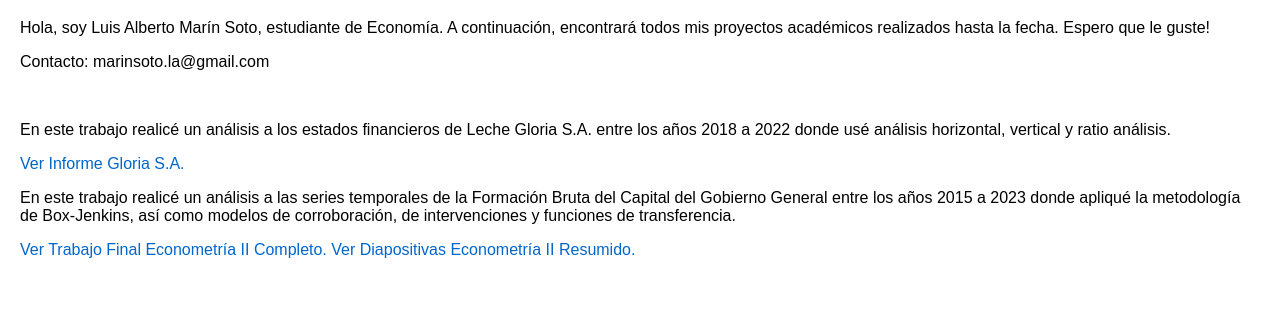
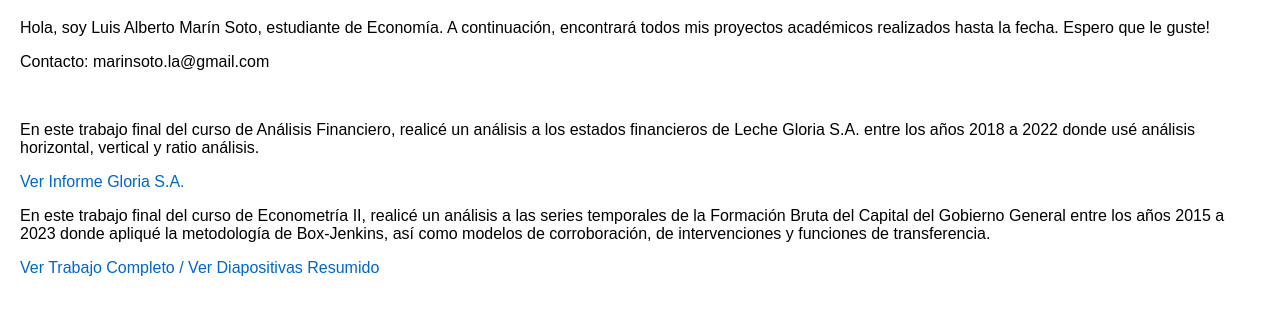
Before and after one commit to SkinRiod/Proyectos-Academicos, a plain HTML site: page index.html in a window 1280 px wide. Shown: the part 61-376 px from the top of the page. Drawn offline with Linux system fonts and the light colour scheme.

Commit message:
index.html

```diff
--- a/index.html
+++ b/index.html
@@ -22,13 +22,13 @@
     </div>
     <ul>
         <li>
-            <p class="description">En este trabajo realicé un análisis a los estados financieros de Leche Gloria S.A. entre los años 2018 a 2022 donde usé análisis horizontal, vertical y ratio análisis.</p>
+            <p class="description">En este trabajo final del curso de Análisis Financiero, realicé un análisis a los estados financieros de Leche Gloria S.A. entre los años 2018 a 2022 donde usé análisis horizontal, vertical y ratio análisis.</p>
             <a href="https://drive.google.com/file/d/1W9Y3cN2EopZGnDoefCbe1AlrNjr0kJ6l/view?usp=sharing">Ver Informe Gloria S.A.</a>
         </li>
         <li>
-            <p class="description">En este trabajo realicé un análisis a las series temporales de la Formación Bruta del Capital del Gobierno General entre los años 2015 a 2023 donde apliqué la metodología de Box-Jenkins, así como modelos de corroboración, de intervenciones y funciones de transferencia.</p>
-            <a href="https://drive.google.com/file/d/15JeSn4sTrYCHtn8dpc0IolvwC2ee_ZCL/view?usp=sharing">Ver Trabajo Final Econometría II Completo.</a>
-            <a href="https://drive.google.com/file/d/1cDqsVvzJJ3KPJ09GKj09kwLg5XKZ5DNP/view?usp=sharing">Ver Diapositivas Econometría II Resumido.</a>
+            <p class="description">En este trabajo final del curso de Econometría II, realicé un análisis a las series temporales de la Formación Bruta del Capital del Gobierno General entre los años 2015 a 2023 donde apliqué la metodología de Box-Jenkins, así como modelos de corroboración, de intervenciones y funciones de transferencia.</p>
+            <a href="https://drive.google.com/file/d/15JeSn4sTrYCHtn8dpc0IolvwC2ee_ZCL/view?usp=sharing">Ver Trabajo Completo /</a>
+            <a href="https://drive.google.com/file/d/1cDqsVvzJJ3KPJ09GKj09kwLg5XKZ5DNP/view?usp=sharing">Ver Diapositivas Resumido</a>
         </li>
         <!-- Añade más reportes aquí -->
     </ul>
```
